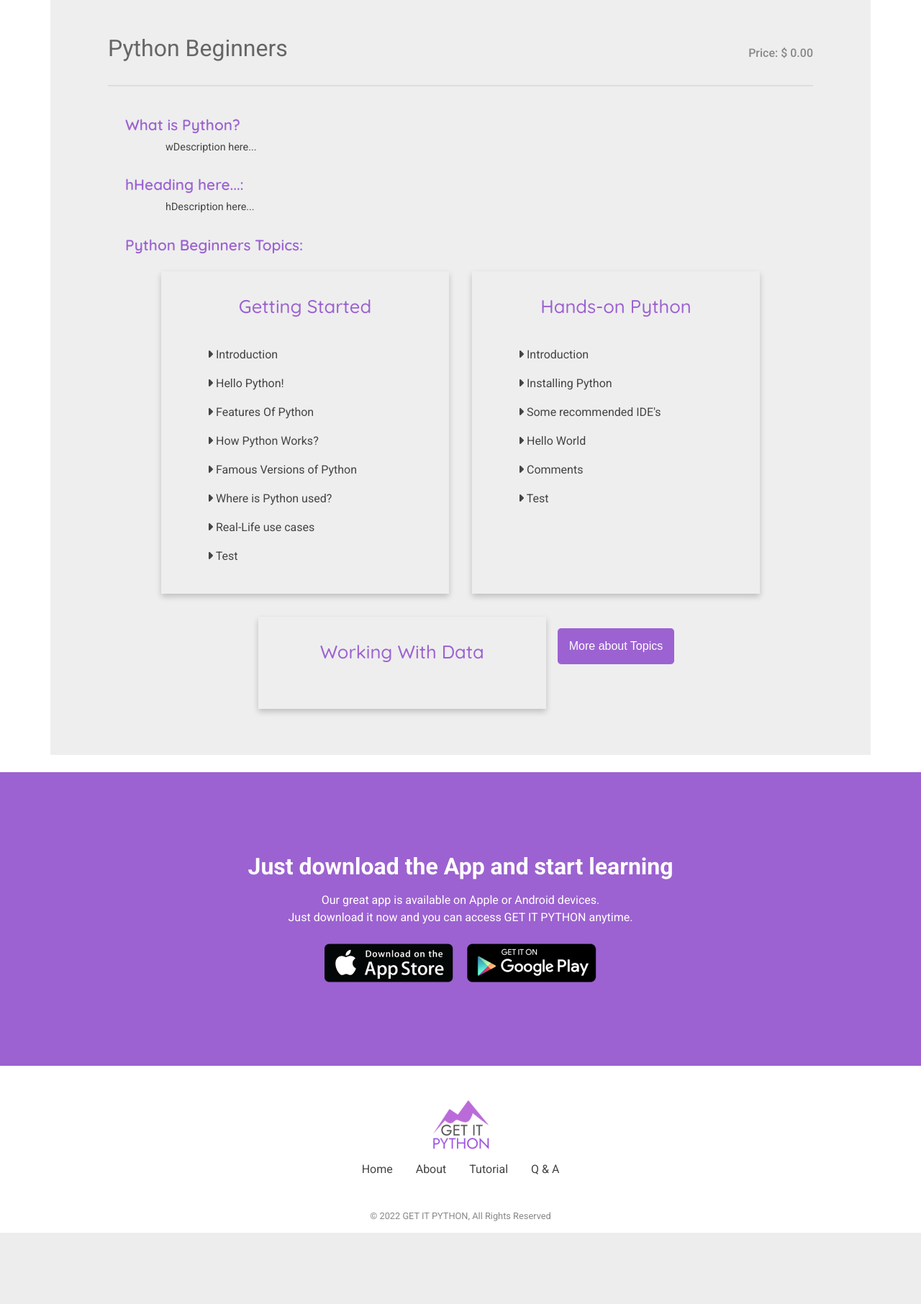
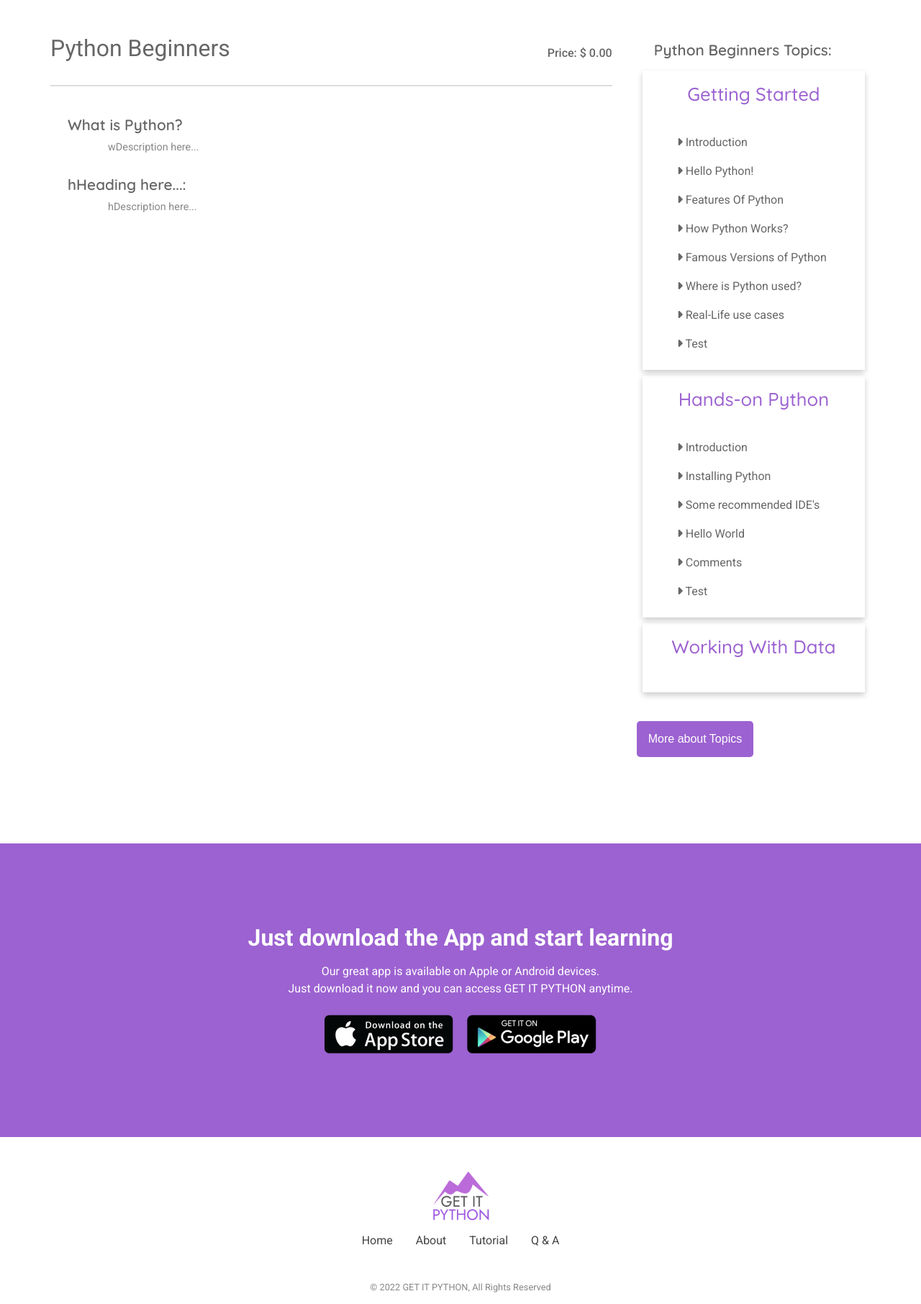
Before and after one commit to LudoNZ/IT6006_Project, a Django app: page /course/courses/1/ in a window 1280 px wide. Shown: the part 154-1966 px from the top of the page at 72% size. Before the commit the page ends 1867 px from the top, so only its background shows below. Run offline with Django 4.2, Linux system fonts and the light colour scheme; data comes from the database, SQL or seed files in the repository; both versions use the stored data as it was after the commit; some libraries are stand-ins or nearby versions.

Commit message:
Course html change layout

```diff
--- a/GroupDjango/courses/templates/courses/course_detail.html
+++ b/GroupDjango/courses/templates/courses/course_detail.html
@@ -8,11 +8,11 @@
 
 {% block content %}
 <section class="container">
-    <div class="course_container">
-        <div>
+    <div class="course_detail_container">
+
+        <div class="course_content">
             <h1 class="course_heading">{{ course.name }}
             <span class="course_price">Price: $ {{ course.price }}</span></h1>
-        </div>
             <p class="border"><p>
 
             <h2 class="course_detail_title"> {{ course.whatHeading }} </h2>
@@ -20,22 +20,22 @@
             <br>
             <h2 class="course_detail_title"> {{ course.howHeading }}:</h2>
             <p class="course_detail_p"> {{ course.howDescription }} </p>
-        <br>
+        </div>
 
+        <div class="course_menu">
             <h2 class="course_detail_title">{{ course.name }} Topics:</h2>
-        <div class="course_detail_flex">
             {% for topic in object.topic_set.all %}
                 <div class="card">
                     <h3 class="topic_name">{{topic.name}}</h3>
                     {% for content in topic.content_set.all %}
-                    <p class="cont_name"><i class="fas fa-caret-right"></i> {{content.name}}</p>
+                        <a class="cont_name" href="#"><i class="fas fa-caret-right"></i> {{content.name}}</a>
                     {% endfor content %}
                 </div>
             {% endfor topic %}
-        <div>
             <button class="btn_topic_list">
                 <a href="{% url 'topic_list' %}">More about Topics</a>
             </button>
+        </div>
 
     </div>
 </section>
--- a/GroupDjango/courses/templates/courses/course_list.html
+++ b/GroupDjango/courses/templates/courses/course_list.html
@@ -1,10 +1,8 @@
 {% extends "base.html" %}
-
 
 {% block title %}
     Course List
 {% endblock title %}
-
 
 {% block content %}
 <section class="container">
--- a/GroupDjango/static/css/courses.css
+++ b/GroupDjango/static/css/courses.css
@@ -1,7 +1,6 @@
 .course_container {
-    padding: 3rem 5rem;
+    padding: 3rem 3rem;
     margin-bottom: 1.5rem;
-    background-color: #eeeeee;
 }
 
 @media screen and (max-width: 1200px) {
@@ -14,6 +13,7 @@
     }
 }
 
+
 .course_heading {
     color: #666666;
     font-family: Roboto, Arial, Helvetica, sans-serif;
@@ -25,6 +25,8 @@
 .course_heading_left {
     justify-content: flex-end;
 }
+
+
 
 /*Course List Page*/
 .course_title {
@@ -59,12 +61,33 @@
     padding: 1rem 1rem 2rem 1rem;
 }
 
+
+
+
 /* Course Detail Page*/
+
+
+.course_detail_container {
+    display: flex;
+    flex-direction: row;
+    padding: 3rem 0;
+    margin-bottom: 1.5rem;
+    gap: 3%;
+}
+
+.course_content {
+    width: 72%;
+}
+
+.course_menu {
+    width: 30%;
+}
+
 .course_price {
     font-family: Roboto, Arial, Helvetica, sans-serif;
     font-weight: 500;
     font-size: 1rem;
-    color: #888888;
+    color: #666666;
     float: right;
     padding-top: 1rem;
 }
@@ -74,28 +97,21 @@
     font-weight: 600;
     font-size: 1.3rem;
     padding: .5rem 0 .5rem 1.5rem;
-    color: #9C62D1;
+    color: #666666;
 }
 
 .course_detail_p {
-    color: #444444;
+    color: #888888;
     font-size: .9rem;
     line-height: 1.4rem;
     padding: 0 5rem;
 }
 
-.course_detail_flex {
-    display: flex;
-    flex-wrap: wrap;
-    justify-content: center;
-}
-
 .card {
     box-shadow: 0 4px 8px 0 rgba(0, 0, 0, 0.2);
     transition: 0.3s;
-    width: 400px;
-    margin: 1rem;
-    padding: 1rem 1rem 2rem 1rem;
+    margin: .5rem;
+    padding-bottom: 1rem;
 }
 
 
@@ -110,10 +126,11 @@
 }
 
 .cont_name {
-    color: #444444;
+    color: #666666;
     font-size: 1rem;
     line-height: 2.5rem;
     padding: 0 3rem;
+    display: block;
 }
 
 .btn_topic_list {
@@ -135,7 +152,6 @@
     }
 
     .card {
-        width: 450px;
         margin: 1rem 0 2rem 0;
         padding: 3rem;
     }
--- a/GroupDjango/templates/base.html
+++ b/GroupDjango/templates/base.html
@@ -25,9 +25,6 @@
     <!-- Font Awesome-->
     <script src="https://kit.fontawesome.com/99b5199ed8.js" crossorigin="anonymous"></script>
 
-    <!-- JS Files-->
-    <script src="{% static '/js/main.js' %}"></script>
-
 </head>
 
 <body>
@@ -44,5 +41,6 @@
         {% include "footer.html" %}
     </footer>
 </body>
-
+    <!-- JS Files-->
+    <script src="{% static '/js/main.js' %}"></script>
 </html>
--- a/GroupDjango/templates/course_nav.html
+++ b/GroupDjango/templates/course_nav.html
@@ -1,4 +1,4 @@
-<!-- ########################## Header/Navbar ########################## -->
+<!-- ########################## Course/Navbar ########################## -->
 <div class="course_nav_container">
 <nav class="container">
     <div class="course_topnav" id="myTopnav">
```
Also changed, not shown: GroupDjango/courses/templates/courses/course_base.html (added, +12 -0 lines), GroupDjango/db.sqlite3. Lines whose indentation alone changed are shown as unchanged.
